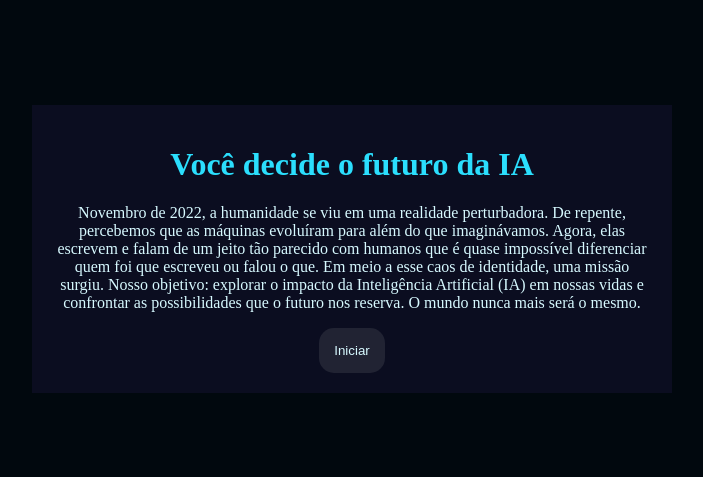
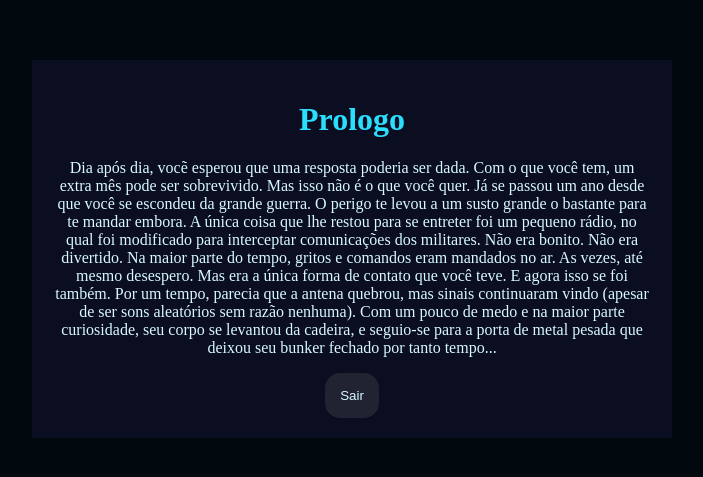
Before and after one commit to pedrofolador/Escapamento-vivo, a plain HTML site: page index.html in a window 1280 px wide. Shown: the part 159-636 px from the top of the page, without its empty margins (288-991 px from the left). Drawn offline with Linux system fonts and the light colour scheme.

Commit message:
save save time to lave

```diff
--- a/index.html
+++ b/index.html
@@ -5,23 +5,23 @@
     <meta charset="UTF-8">
     <meta name="viewport" content="width=device-width, initial-scale=1.0">
     <link rel="stylesheet" href="style.css">
-    <title>Você decide o futuro da IA</title>
+    <title>Bunker</title>
 </head>
 
 <body>
     <div class="caixa-principal">
-        <h1>Você decide o futuro da IA</h1>
+        <h1>Prologo</h1>
         <div class="tela-inicial">
-            <p>Novembro de 2022, a humanidade se viu em uma realidade perturbadora.
-                De repente, percebemos que as máquinas evoluíram para além do que imaginávamos.
-                Agora, elas escrevem e falam de um jeito tão parecido com humanos que é quase impossível diferenciar
-                quem foi que escreveu ou falou o que.
-                Em meio a esse caos de identidade, uma missão surgiu.
-                Nosso objetivo: explorar o impacto da Inteligência Artificial (IA) em nossas vidas e confrontar as
-                possibilidades que o futuro nos reserva.
-                O mundo nunca mais será o mesmo.
+            <p> Dia após dia, vocẽ esperou que uma resposta poderia ser dada. Com o que você tem, um extra mês pode ser sobrevivido.
+               Mas isso não é o que você quer.
+               Já se passou um ano desde que você se escondeu da grande guerra. O perigo te levou a um susto grande o bastante para te mandar embora.
+               A única coisa que lhe restou para se entreter foi um pequeno rádio, no qual foi modificado para interceptar comunicações dos militares.
+               Não era bonito. Não era divertido. Na maior parte do tempo, gritos e comandos eram mandados no ar. As vezes, até mesmo desespero.
+               Mas era a única forma de contato que você teve. E agora isso se foi também.
+               Por um tempo, parecia que a antena quebrou, mas sinais continuaram vindo (apesar de ser sons aleatórios sem razão nenhuma).
+               Com um pouco de medo e na maior parte curiosidade, seu corpo se levantou da cadeira, e seguio-se para a porta de metal pesada que deixou seu bunker fechado por tanto tempo...
             </p>
-            <button class="iniciar-btn">Iniciar</button>
+            <button class="iniciar-btn">Sair</button>
         </div>
         <div class="caixa-perguntas"></div>
         <div class="caixa-alternativas"></div>
@@ -30,8 +30,8 @@
             <button class="novamente-btn">Jogar novamente</button>
         </div>
     </div>
-    <script type="module" src="JAVA/aleatorio.js"></script>
-    <script type="module" src="JAVA/perguntas.js"></script>
+    <script type="module" src="JAVA/random.js"></script>
+    <script type="module" src="JAVA/questions.js"></script>
     <script type="module" src="JAVA/main.js"></script>
 </body>
 
```
